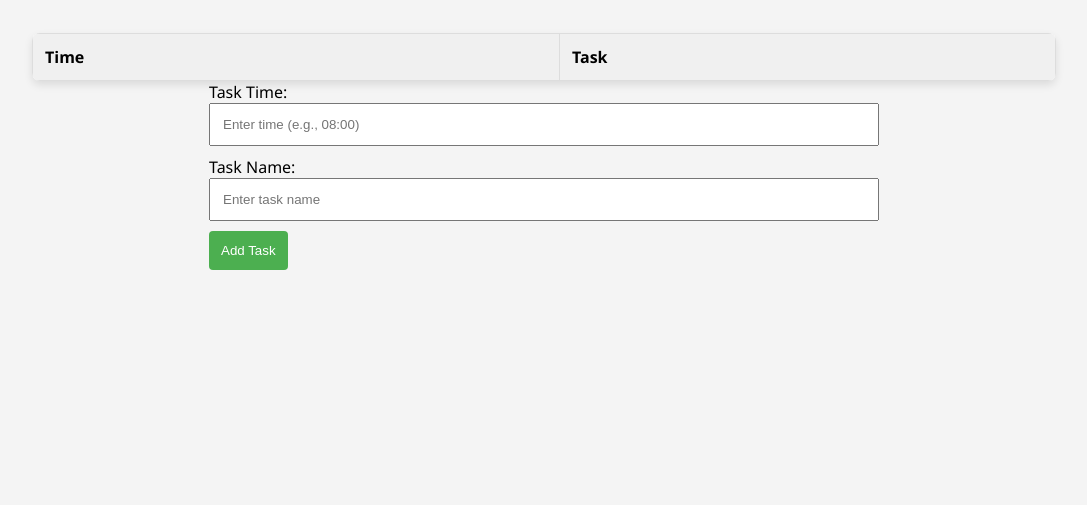
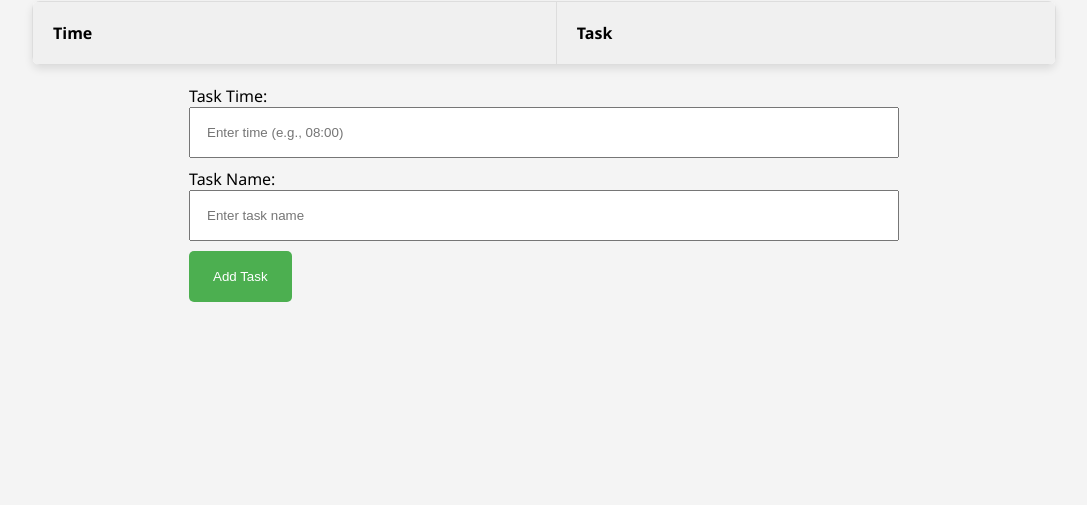
Before and after one commit to ammarofficialbd/Routine-App, a plain HTML site: page index.html in a window 1280 px wide. Shown: the part 295-800 px from the top of the page, without its empty margins (96-1183 px from the left). Drawn offline with Linux system fonts and the light colour scheme.

Commit message:
v1.1 : some style changed

```diff
--- a/index.html
+++ b/index.html
@@ -4,63 +4,7 @@
   <meta charset="UTF-8">
   <meta name="viewport" content="width=device-width, initial-scale=1.0">
   <title>Routine App</title>
-  <style>
-    body {
-      font-family: 'Segoe UI', Tahoma, Geneva, Verdana, sans-serif;
-      background-color: #f4f4f4;
-      margin: 0;
-      padding: 0;
-      display: flex;
-      flex-direction: column;
-      align-items: center;
-      justify-content: center;
-      height: 100vh;
-    }
-
-    h2 {
-      color: #333;
-    }
-
-    table {
-      width: 80%;
-      border-collapse: collapse;
-      margin-top: 20px;
-      background-color: #fff;
-      box-shadow: 0 4px 8px rgba(0, 0, 0, 0.1);
-      border-radius: 8px;
-      overflow: hidden;
-    }
-
-    th, td {
-      border: 1px solid #ddd;
-      padding: 12px;
-      text-align: left;
-    }
-
-    th {
-      background-color: #f0f0f0;
-    }
-
-    input[type="text"] {
-      width: 100%;
-      padding: 12px;
-      margin-bottom: 10px;
-      box-sizing: border-box;
-    }
-
-    button {
-      padding: 12px;
-      cursor: pointer;
-      background-color: #4caf50;
-      color: #fff;
-      border: none;
-      border-radius: 4px;
-    }
-
-    button:hover {
-      background-color: #45a049;
-    }
-  </style>
+  <link rel="stylesheet" href="./style.css">
 </head>
 <body>
 
@@ -78,35 +22,15 @@
     </tbody>
   </table>
 
-  <div>
+  <form onsubmit="addTask(event)">
     <label for="taskTime">Task Time:</label>
     <input type="text" id="taskTime" placeholder="Enter time (e.g., 08:00)">
     <label for="taskName">Task Name:</label>
     <input type="text" id="taskName" placeholder="Enter task name">
     <button onclick="addTask()">Add Task</button>
-  </div>
+  </form>
 
-  <script>
-    function addTask() {
-      var timeInput = document.getElementById("taskTime");
-      var taskInput = document.getElementById("taskName");
-      var tableBody = document.querySelector("#routineTable tbody");
-
-      var time = timeInput.value.trim();
-      var task = taskInput.value.trim();
-
-      if (time && task) {
-        var newRow = "<tr><td>" + time + "</td><td>" + task + "</td></tr>";
-        tableBody.innerHTML += newRow;
-
-        // Clear input fields after adding a task
-        timeInput.value = "";
-        taskInput.value = "";
-      } else {
-        alert("Please enter both time and task.");
-      }
-    }
-  </script>
+  <script src="./main.js"></script>
 
 </body>
 </html>
--- /dev/null
+++ b/main.js
@@ -0,0 +1,20 @@
+function addTask(event) {
+    event.preventDefault();
+    var timeInput = document.getElementById("taskTime");
+    var taskInput = document.getElementById("taskName");
+    var tableBody = document.querySelector("#routineTable tbody");
+
+    var time = timeInput.value.trim();
+    var task = taskInput.value.trim();
+
+    if (time && task) {
+      var newRow = "<tr><td>" + time + "</td><td>" + task + "</td></tr>";
+      tableBody.innerHTML += newRow;
+    console.log(newRow)
+      // Clear input fields after adding a task
+      timeInput.value = "";
+      taskInput.value = "";
+    } else {
+      alert("Please enter both time and task.");
+    }
+  }
--- /dev/null
+++ b/style.css
@@ -0,0 +1,58 @@
+body {
+  font-family: "Segoe UI", Tahoma, Geneva, Verdana, sans-serif;
+  background-color: #f4f4f4;
+  margin: 0;
+  padding: 0;
+  display: flex;
+  flex-direction: column;
+  align-items: center;
+  justify-content: center;
+  height: 100vh;
+}
+
+h2 {
+  color: #333;
+}
+
+table {
+  width: 80%;
+  border-collapse: collapse;
+  margin-top: 20px;
+  background-color: #fff;
+  box-shadow: 0 4px 8px rgba(0, 0, 0, 0.1);
+  border-radius: 8px;
+  overflow: hidden;
+}
+
+th,
+td {
+  border: 1px solid #ddd;
+  padding: 20px;
+  text-align: left;
+}
+
+th {
+  background-color: #f0f0f0;
+}
+form {
+  margin-top: 20px;
+}
+input[type="text"] {
+  width: 100%;
+  padding: 16px;
+  margin-bottom: 10px;
+  box-sizing: border-box;
+}
+
+button {
+  padding: 18px 24px;
+  cursor: pointer;
+  background-color: #4caf50;
+  color: #fff;
+  border: none;
+  border-radius: 5px;
+}
+
+button:hover {
+  background-color: #014204;
+}
```
